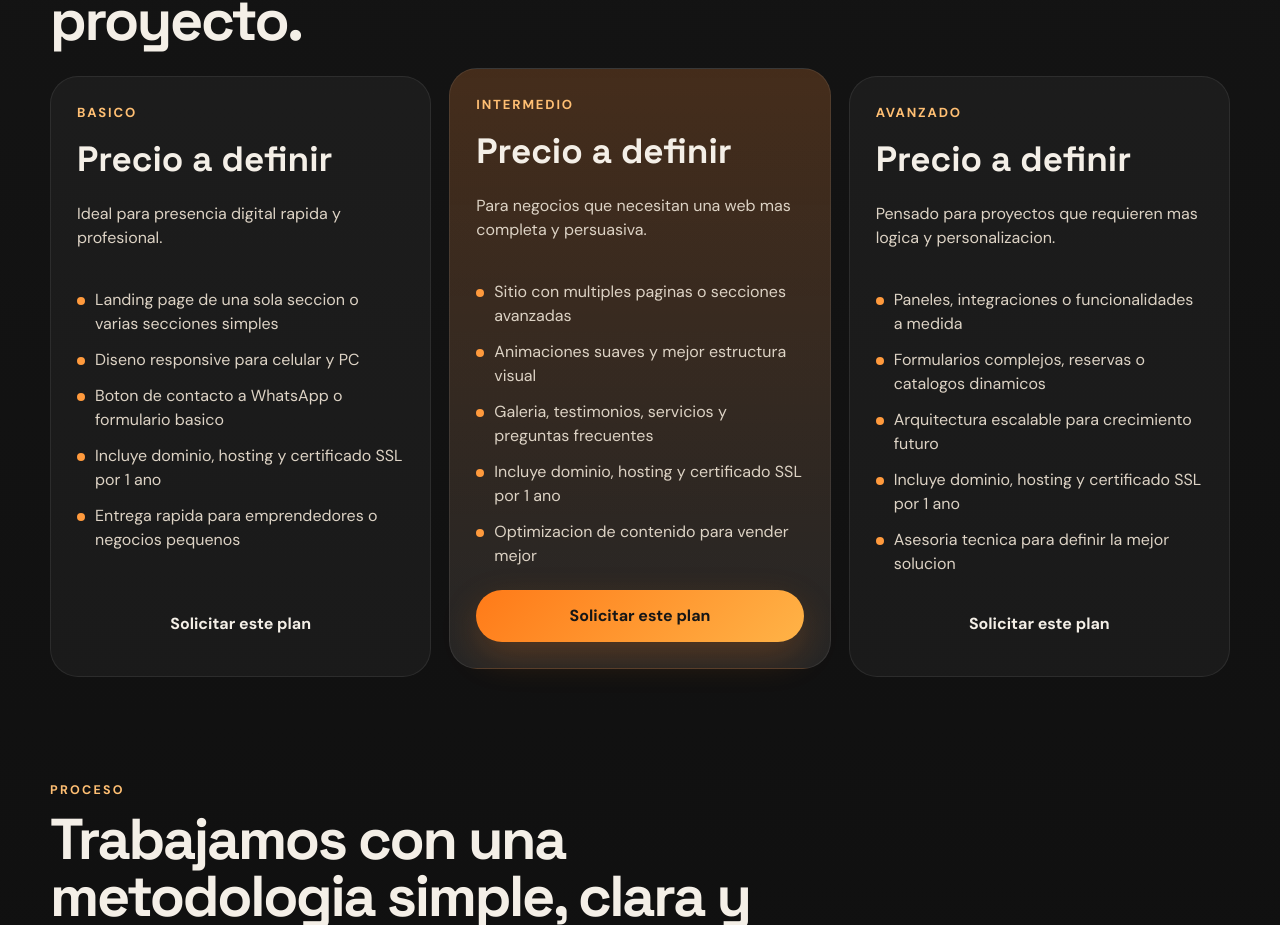
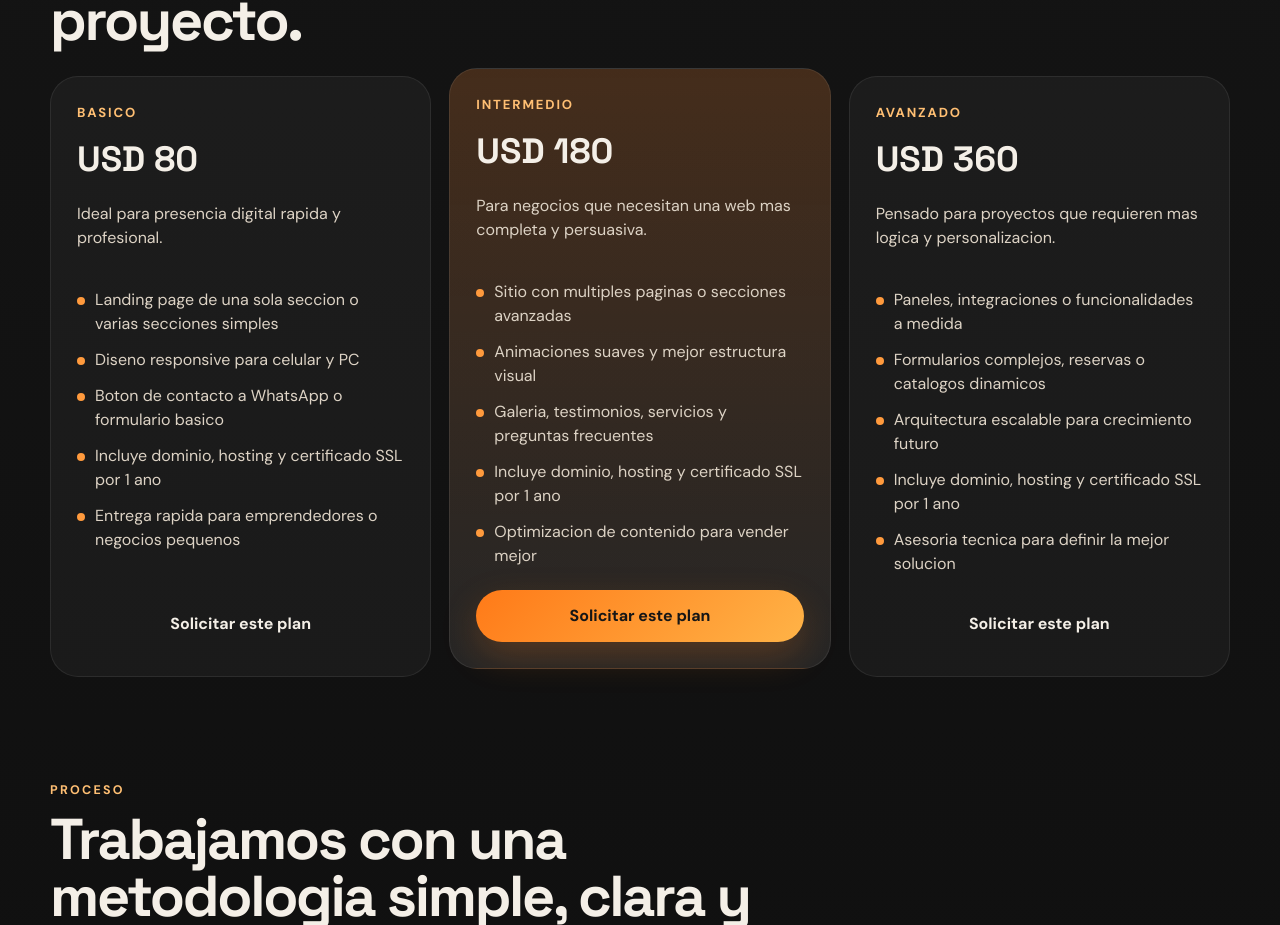
Before and after one commit to Maturojo/devstudio, a React (Vite) app: page / in a window 1280 px wide. Shown: the part 3995-4920 px from the top of the page. Built offline with nearby package versions, Linux system fonts and the light colour scheme.

Commit message:
Set plan pricing

```diff
--- a/src/App.jsx
+++ b/src/App.jsx
@@ -1,7 +1,7 @@
 const plans = [
   {
     name: "Basico",
-    price: "Precio a definir",
+    price: "USD 80",
     description: "Ideal para presencia digital rapida y profesional.",
     features: [
       "Landing page de una sola seccion o varias secciones simples",
@@ -13,7 +13,7 @@ const plans = [
   },
   {
     name: "Intermedio",
-    price: "Precio a definir",
+    price: "USD 180",
     description: "Para negocios que necesitan una web mas completa y persuasiva.",
     featured: true,
     features: [
@@ -26,7 +26,7 @@ const plans = [
   },
   {
     name: "Avanzado",
-    price: "Precio a definir",
+    price: "USD 360",
     description: "Pensado para proyectos que requieren mas logica y personalizacion.",
     features: [
       "Paneles, integraciones o funcionalidades a medida",
```
